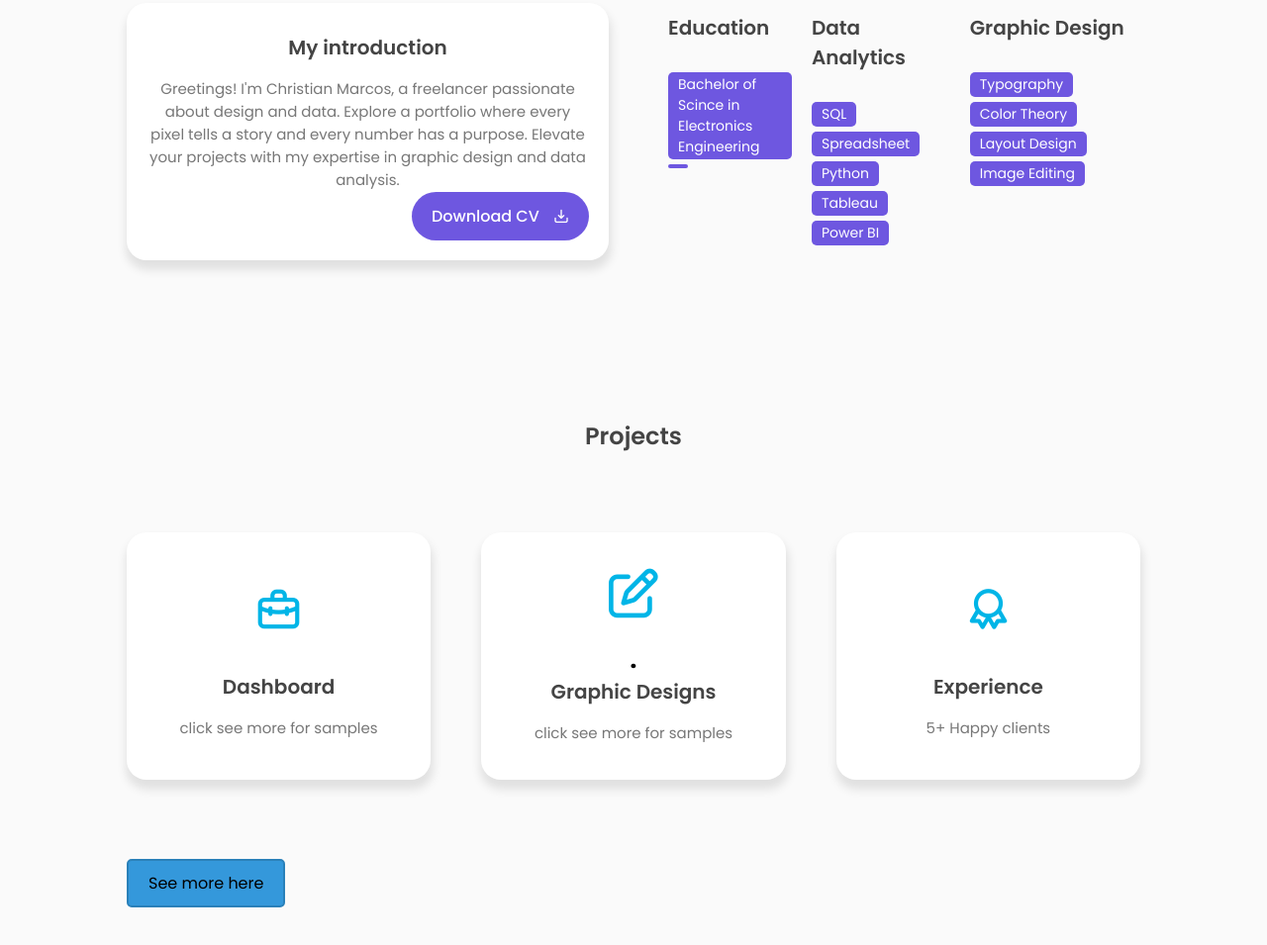
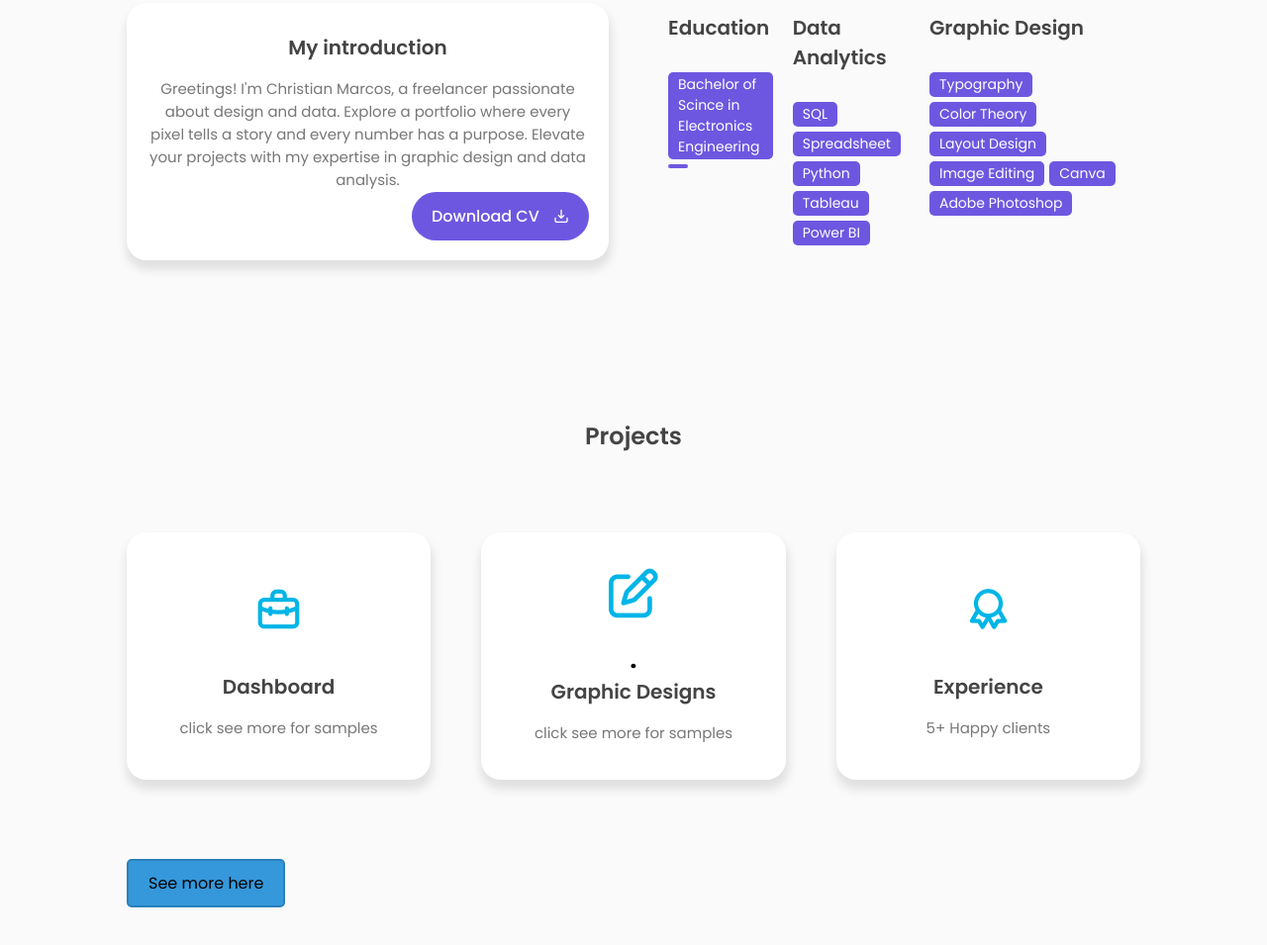
Before and after one commit to sugoi11/Christian-Marcos, a plain HTML site: page index.html in a window 1280 px wide. Shown: the part 992-1947 px from the top of the page at 99% size. Drawn offline with nearby package versions, Linux system fonts and the light colour scheme.

Commit message:
Update index.html

```diff
--- a/index.html
+++ b/index.html
@@ -148,6 +148,8 @@
                         <span>Color Theory</span>
                         <span>Layout Design</span>
                         <span>Image Editing</span>
+                        <span>Canva</span>
+                        <span>Adobe Photoshop</span>
                     </div>
                 </div>
             </div>
```
